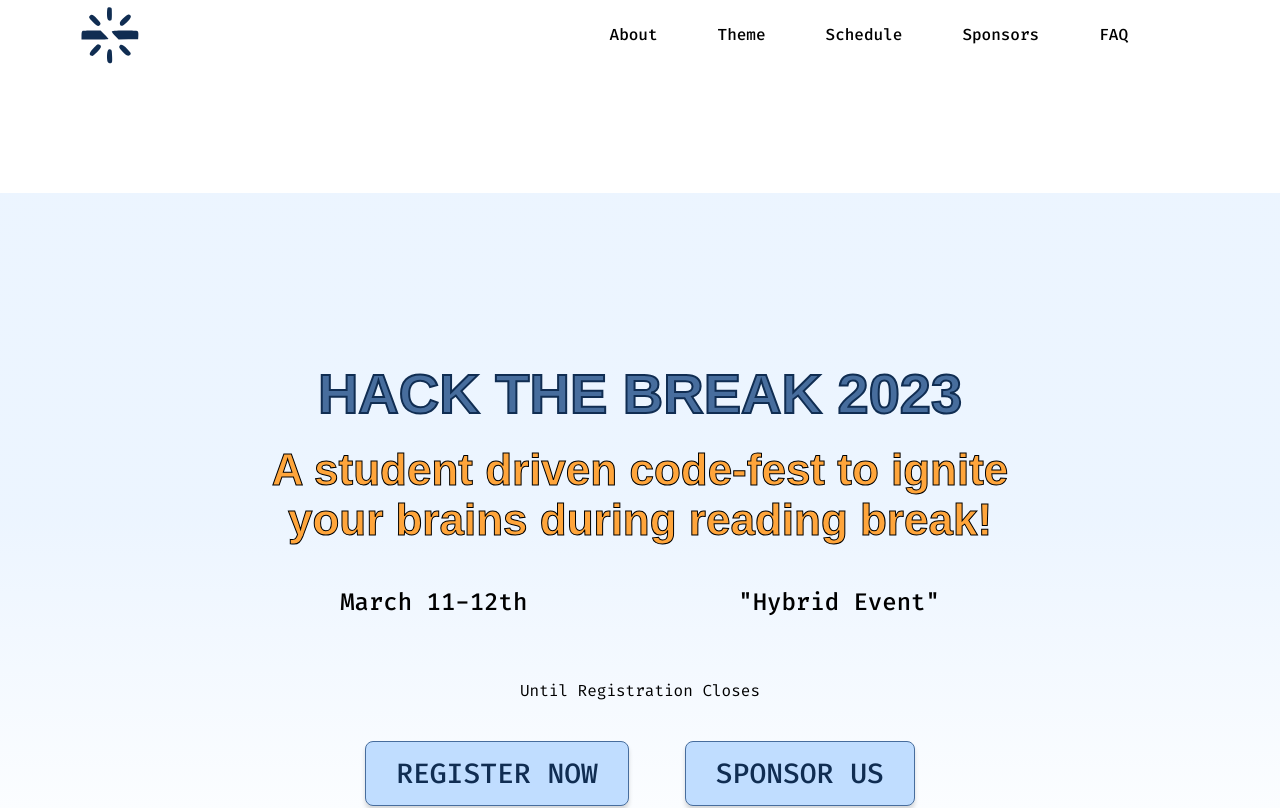
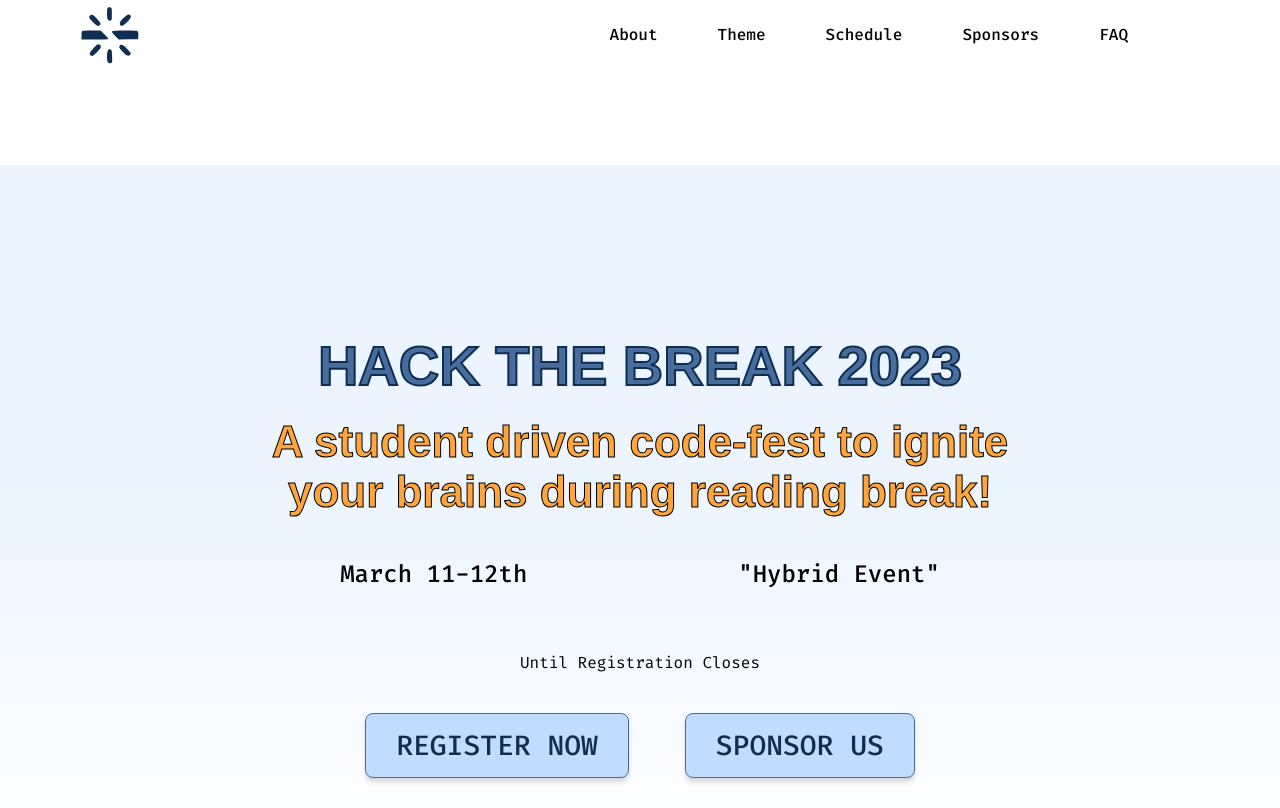
Before and after one commit to jmc37/HackTheBreak, a React (Vite) app: page / in a window 1280 px wide. Shown: the top 808 px of the page. Built offline with nearby package versions, Linux system fonts and the light colour scheme; a web font is replaced by a local one.

Commit message:
Add shadow-light color to main styles

```diff
--- a/src/App.css
+++ b/src/App.css
@@ -40,7 +40,7 @@ a {
 }
 
 main {
-    margin-top: 7.75rem;
+    margin-top: 6rem;
 }
 
 .wrapper {
@@ -66,6 +66,7 @@ section {
     --secondary-orange: #E47D04;
     --bg-blue: #C0DDFF;
     --shadow:rgba(0, 0, 0, 0.15);
+    --shadow-light:rgba(0, 0, 0, 0.06);
     --grey-color: #EEEEEE;
     --white-clear: #ffffff00;
 }
--- a/src/styles/FAQ.module.css
+++ b/src/styles/FAQ.module.css
@@ -36,7 +36,7 @@
     background-color: var(--bg-blue);
     padding: 0.5rem;
     border-radius: 0.5rem;
-    box-shadow: 0px 0.25rem 0.25rem rgba(0, 0, 0, 0.06);
+    box-shadow: 0 0.25rem 0.25rem var(--shadow-light);
 }
 
 .reachOut {
@@ -60,7 +60,7 @@
         display: block;
         width: 50%;
         height: 38rem;
-        box-shadow: 0px 0.25rem 0.25rem rgba(0, 0, 0, 0.15);
+        box-shadow: 0 0.25rem 0.25rem var(--shadow);
     }
 
     .htbContact {
```
